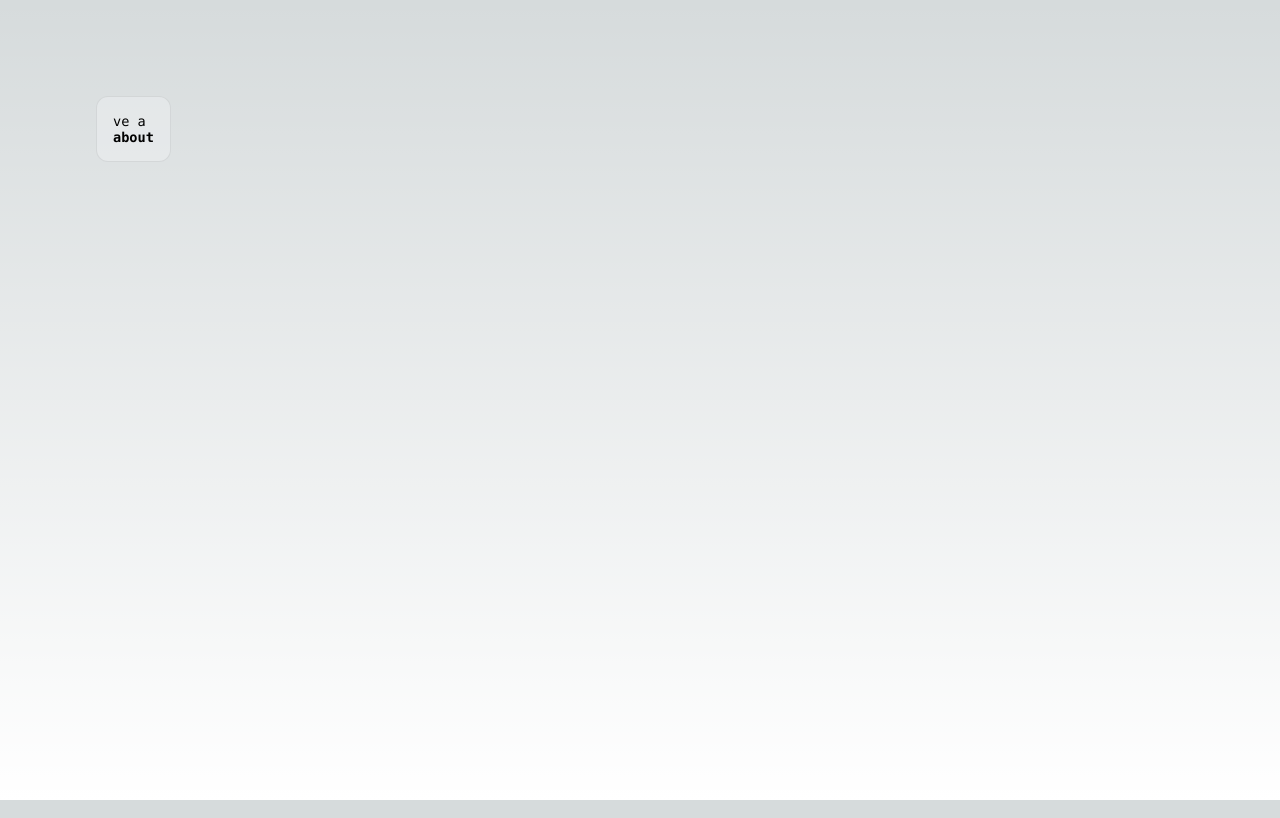
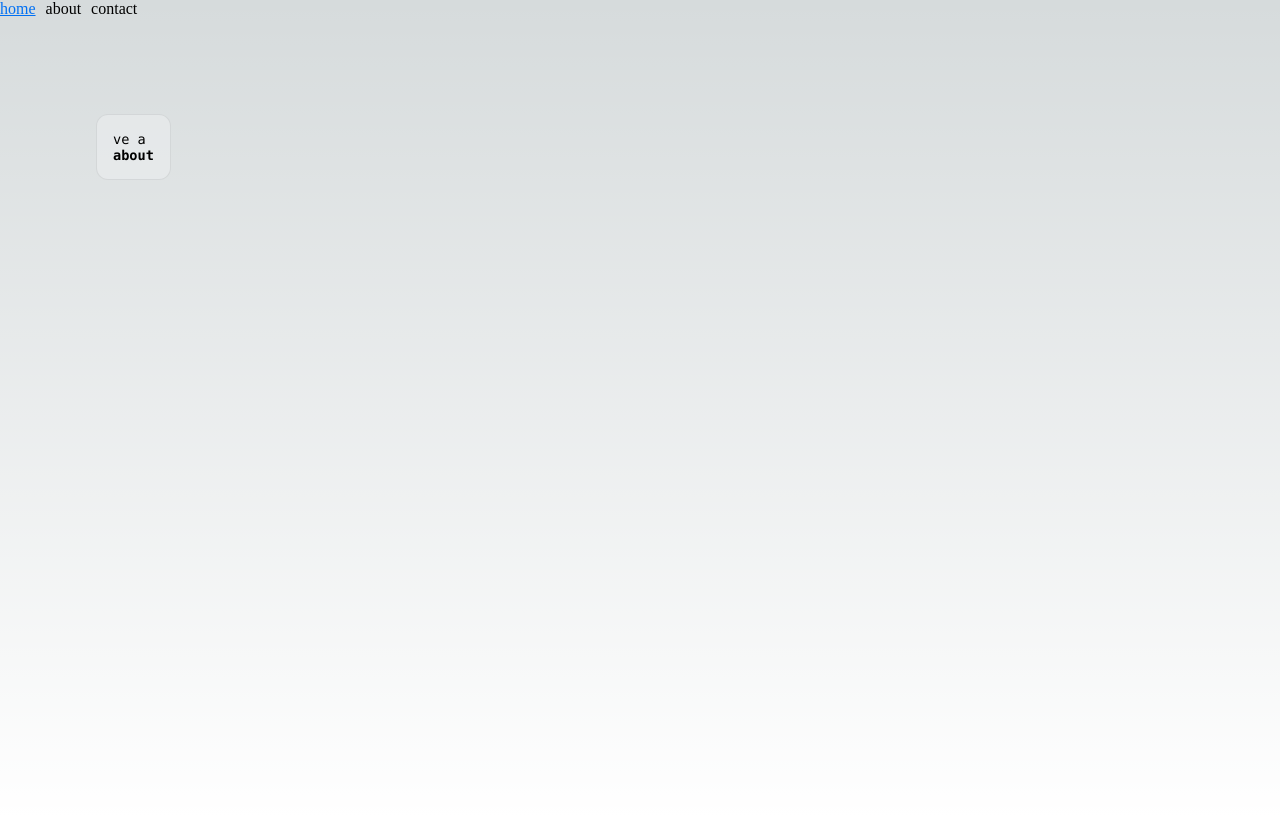
Before and after one commit to Jwilv/nextPractices, a Next.js app: page / in a window 1280 px wide. Built offline with nearby package versions, Linux system fonts and the light colour scheme.

Commit message:
add MainLayout

```diff
--- a/components/layouts/MainLayout.jsx
+++ b/components/layouts/MainLayout.jsx
@@ -1,4 +1,7 @@
+import Head from 'next/head'
+import { Navbar } from '../ui'
 import React from 'react'
+import styles from '../../styles/Home.module.css'
 
 export const MainLayout = ({ children }) => {
     return (
@@ -13,8 +16,8 @@ export const MainLayout = ({ children }) => {
 
             <Navbar />
 
-            <main className={`${styles.main} ${inter.className}`}>
-                { children }
+            <main className={`${styles.main}`}>
+                {children}
             </main>
 
         </>
--- /dev/null
+++ b/pages/index.jsx
@@ -0,0 +1,16 @@
+import Link from 'next/link'
+import { MainLayout } from '../components/layouts'
+import styles from '../styles/Home.module.css'
+
+export default function Home() {
+  return (
+    <MainLayout>
+      <div className={styles.description}>
+        <p>
+          ve a
+          <code className={styles.code}><Link href={"/about"}>about</Link></code>
+        </p>
+      </div>
+    </MainLayout>
+  )
+}
--- a/pages/index.tsx
+++ /dev/null
@@ -1,28 +0,0 @@
-import Head from 'next/head'
-import Image from 'next/image'
-import { Inter } from 'next/font/google'
-import styles from '@/styles/Home.module.css'
-import Link from 'next/link'
-
-const inter = Inter({ subsets: ['latin'] })
-
-export default function Home() {
-  return (
-    <>
-      <Head>
-        <title>primera app</title>
-        <meta name="description" content="Generated by create next app" />
-        <meta name="viewport" content="width=device-width, initial-scale=1" />
-        <link rel="icon" href="/favicon.ico" />
-      </Head>
-      <main className={`${styles.main} ${inter.className}`}>
-        <div className={styles.description}>
-          <p>
-            ve a
-            <code className={styles.code}><Link href={"/about"}>about</Link></code>
-          </p>
-        </div>
-      </main>
-    </>
-  )
-}
--- a/tsconfig.json
+++ b/tsconfig.json
@@ -18,6 +18,6 @@
       "@/*": ["./*"]
     }
   },
-  "include": ["next-env.d.ts", "**/*.ts", "**/*.tsx"],
+  "include": ["next-env.d.ts", "**/*.ts", "**/*.tsx", "pages/index.jsx"],
   "exclude": ["node_modules"]
 }
```
